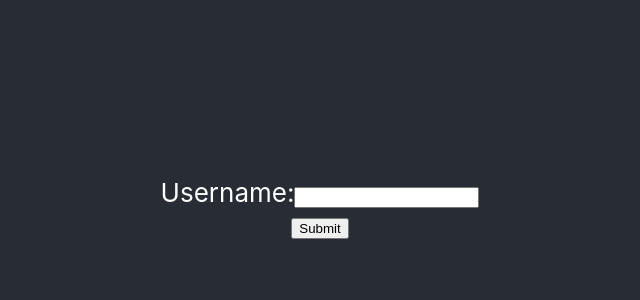
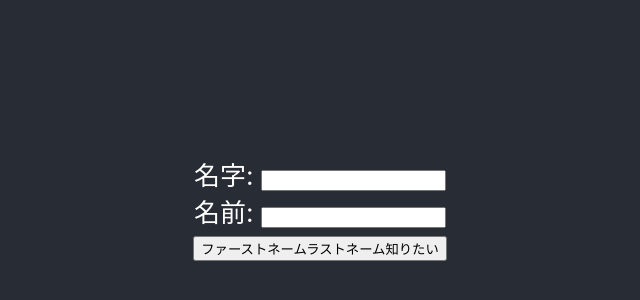
Before and after one commit to akine/firstnamelastname, a React (Create React App) app: page / in a window 1280 px wide. Shown: the part 192-492 px from the top of the page, without its empty margins (320-960 px from the left). Built offline with nearby package versions, Linux system fonts and the light colour scheme.

Commit message:
add: input form

```diff
--- a/public/index.html
+++ b/public/index.html
@@ -24,7 +24,7 @@
       work correctly both with client-side routing and a non-root public URL.
       Learn how to configure a non-root public URL by running `npm run build`.
     -->
-    <title>React App</title>
+    <title>ファーストネームラストネーム</title>
   </head>
   <body>
     <noscript>You need to enable JavaScript to run this app.</noscript>
--- a/src/App.js
+++ b/src/App.js
@@ -2,19 +2,31 @@ import "./App.css";
 import React from "react";
 
 function UsernameForm({ onSubmitUsername }) {
+  function hundleSubmit(event) {
+    event.preventDefault();
+    // console.dir(event.target)
+    const lastname = event.target.elements.lastnameInput.value;
+    const firstname = event.target.elements.firstnameInput.value;
+    onSubmitUsername(lastname,firstname);
+  }
   return (
-    <form>
+    <form onSubmit={hundleSubmit}>
       <div>
-        <label>Username:</label>
-        <input type="text" />
+        <label htmlFor="lastnameInput">名字: </label>
+        <input id="lastnameInput" type="text" />
       </div>
-      <button type="submit">Submit</button>
+      <div>
+        <label htmlFor="firstnameInput">名前: </label>
+        <input id="firstnameInput" type="text" />
+      </div>
+      <button type="submit">ファーストネームラストネーム知りたい</button>
     </form>
   );
 }
 
 function App() {
-  const onSubmitUsername = (username) => alert(`You entered: ${username}`);
+  const onSubmitUsername = (firstname, lastname) =>
+    alert(`お前のラストネームは: ${lastname}\nんでファーストネームは: ${firstname}`);
   return (
     <div className="App">
       <header className="App-header">
```
